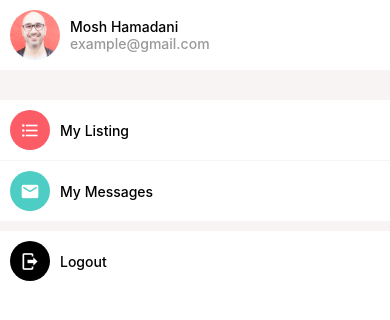
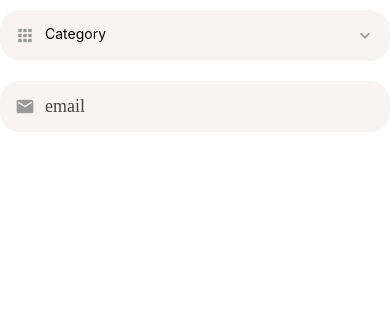
Before and after one commit to YassineEddyb/react-native-app, a React Native app: screen / in a window 390 px wide. Shown: the top 320 px of the page. Built offline with nearby package versions, Linux system fonts and the light colour scheme.

Commit message:
adding listings screen and AppPikcer, AppInput and PickerItem components

```diff
--- a/App.js
+++ b/App.js
@@ -1,3 +1,4 @@
+import React, { useState } from "react";
 import { StyleSheet, Text, View, Button, Dimensions } from "react-native";
 
 import Welcome from "./app/screen/Welcome";
@@ -10,9 +11,31 @@
 import Icon from "./app/components/Icon";
 import User from "./app/components/ListItem";
 import Account from "./app/screen/Account";
+import Listings from "./app/screen/Listings";
+import AppInput from "./app/components/AppInput";
+import AppPicker from "./app/components/AppPicker";
+
+const categories = [
+  { label: "Forniture", value: 1 },
+  { label: "Clothing", value: 2 },
+  { label: "Cameras", value: 3 },
+];
 
 export default function App() {
-  return <Account />;
+  const [category, setCategory] = useState();
+
+  return (
+    <Screen>
+      <AppPicker
+        selectedItem={category}
+        onSelect={(item) => setCategory(item)}
+        items={categories}
+        icon="apps"
+        placeholder="Category"
+      />
+      <AppInput placeholder="email" icon="email" />
+    </Screen>
+  );
 }
 
 const styles = StyleSheet.create({
--- /dev/null
+++ b/app/components/AppInput.js
@@ -0,0 +1,42 @@
+import React from "react";
+import { TextInput, View, StyleSheet, Platform } from "react-native";
+import { MaterialCommunityIcons } from "@expo/vector-icons";
+
+import colors from "../config/colors";
+
+function AppInput({ icon, ...otherprops }) {
+  return (
+    <View style={styles.container}>
+      {icon && (
+        <MaterialCommunityIcons
+          name={icon}
+          size={20}
+          color={colors.grey}
+          style={styles.icon}
+        />
+      )}
+      <TextInput {...otherprops} style={styles.textInput} />
+    </View>
+  );
+}
+
+const styles = StyleSheet.create({
+  container: {
+    backgroundColor: colors.lightGrey,
+    borderRadius: 20,
+    flexDirection: "row",
+    width: "100%",
+    padding: 15,
+    marginVertical: 10,
+  },
+  icon: {
+    marginRight: 10,
+  },
+  textInput: {
+    fontSize: 18,
+    fontFamily: Platform.OS === "android" ? "roboto" : "avenir",
+    color: colors.dark,
+  },
+});
+
+export default AppInput;
--- /dev/null
+++ b/app/components/AppPicker.js
@@ -0,0 +1,78 @@
+import React, { useState } from "react";
+import {
+  View,
+  StyleSheet,
+  TouchableWithoutFeedback,
+  Modal,
+  Button,
+  FlatList,
+} from "react-native";
+import { MaterialCommunityIcons } from "@expo/vector-icons";
+
+import colors from "../config/colors";
+import AppText from "./AppText";
+import PickerItem from "./PickerItem";
+
+function AppPicker({ icon, placeholder, items, selectedItem, onSelect }) {
+  const [modal, setModal] = useState(false);
+
+  return (
+    <>
+      <TouchableWithoutFeedback onPress={() => setModal(!modal)}>
+        <View style={styles.container}>
+          {icon && (
+            <MaterialCommunityIcons
+              name={icon}
+              size={20}
+              color={colors.grey}
+              style={styles.icon}
+            />
+          )}
+          <AppText style={styles.text}>
+            {selectedItem ? selectedItem.label : placeholder}
+          </AppText>
+          <MaterialCommunityIcons
+            name="chevron-down"
+            size={20}
+            color={colors.grey}
+          />
+        </View>
+      </TouchableWithoutFeedback>
+      <Modal visible={modal} animationType="slide">
+        <Button title="close" onPress={() => setModal(false)} />
+        <FlatList
+          data={items}
+          keyExtractor={(item) => item.value.toString()}
+          renderItem={({ item }) => (
+            <PickerItem
+              label={item.label}
+              onPress={() => {
+                setModal(false);
+                onSelect(item);
+              }}
+            />
+          )}
+        />
+      </Modal>
+    </>
+  );
+}
+
+const styles = StyleSheet.create({
+  container: {
+    backgroundColor: colors.lightGrey,
+    borderRadius: 20,
+    flexDirection: "row",
+    width: "100%",
+    padding: 15,
+    marginVertical: 10,
+  },
+  icon: {
+    marginRight: 10,
+  },
+  text: {
+    flex: 1,
+  },
+});
+
+export default AppPicker;
--- a/app/components/AppText.js
+++ b/app/components/AppText.js
@@ -1,15 +1,18 @@
 import React from "react";
 import { Text, StyleSheet } from "react-native";
 
+import { textStyles } from "../config/styles";
+
 function AppText({ children, style }) {
-  return <Text style={[styles.text, style]}>{children}</Text>;
+  return <Text style={[textStyles, style]}>{children}</Text>;
 }
 
 const styles = StyleSheet.create({
-  text: {
-    // fontFamily: Platform.OS === "android" ? "roboto" : "avenir",
-    fontWeight: 500,
-  },
+  // text: {
+  //   color: colors.dark,
+  //   fontFamily: Platform.OS === "android" ? "roboto" : "avenir",
+  //   fontWeight: 500,
+  // },
 });
 
 export default AppText;
--- /dev/null
+++ b/app/components/PickerItem.js
@@ -0,0 +1,20 @@
+import React from "react";
+import { TouchableOpacity, StyleSheet } from "react-native";
+
+import AppText from "./AppText";
+
+function PickerItem({ label, onPress }) {
+  return (
+    <TouchableOpacity onPress={onPress}>
+      <AppText style={styles.text}>{label}</AppText>
+    </TouchableOpacity>
+  );
+}
+
+const styles = StyleSheet.create({
+  text: {
+    padding: 10,
+  },
+});
+
+export default PickerItem;
--- a/app/components/Screen.js
+++ b/app/components/Screen.js
@@ -1,8 +1,18 @@
 import React from "react";
-import { Platform, StyleSheet, SafeAreaView, StatusBar } from "react-native";
+import {
+  Platform,
+  StyleSheet,
+  SafeAreaView,
+  StatusBar,
+  View,
+} from "react-native";
 
 function Screen({ children, style }) {
-  return <SafeAreaView style={[styles.screen, style]}>{children}</SafeAreaView>;
+  return (
+    <SafeAreaView style={[styles.screen, style]}>
+      <View style={style}>{children}</View>
+    </SafeAreaView>
+  );
 }
 
 const styles = StyleSheet.create({
--- a/app/config/colors.js
+++ b/app/config/colors.js
@@ -3,6 +3,7 @@
   secondary: "#4ecdc4",
   white: "#ffffff",
   black: "#000000",
+  dark: "#444444",
   grey: "#999999",
   lightGrey: "#f8f4f4",
 };
--- /dev/null
+++ b/app/config/styles.js
@@ -0,0 +1,10 @@
+import { Platform } from "react-native";
+import colors from "./colors";
+
+export default {
+  textStyles: {
+    color: colors.dark,
+    fontFamily: Platform.OS === "android" ? "roboto" : "avenir",
+    fontWeight: 500,
+  },
+};
--- /dev/null
+++ b/app/screen/Listings.js
@@ -0,0 +1,53 @@
+import React from "react";
+import { FlatList, StyleSheet, View } from "react-native";
+
+import Screen from "../components/Screen";
+import Card from "../components/Card";
+import colors from "../config/colors";
+
+const listings = [
+  {
+    id: 1,
+    title: "Red jacket for sale",
+    price: 100,
+    image: require("../assets/jacket.jpg"),
+  },
+  {
+    id: 2,
+    title: "Couch in great condision",
+    price: 300,
+    image: require("../assets/couch.jpg"),
+  },
+];
+
+function Listings(props) {
+  return (
+    <Screen style={styles.screen}>
+      <FlatList
+        data={listings}
+        keyExtractor={(listing) => listing.id.toString()}
+        renderItem={({ item }) => (
+          <Card
+            title={item.title}
+            subTitle={"$" + item.price}
+            image={item.image}
+          />
+        )}
+        ItemSeparatorComponent={() => <View style={styles.separator} />}
+      />
+    </Screen>
+  );
+}
+
+const styles = StyleSheet.create({
+  screen: {
+    padding: 20,
+    backgroundColor: colors.lightGrey,
+  },
+  separator: {
+    height: 20,
+    // backgroundColor: "orange",
+  },
+});
+
+export default Listings;
```
